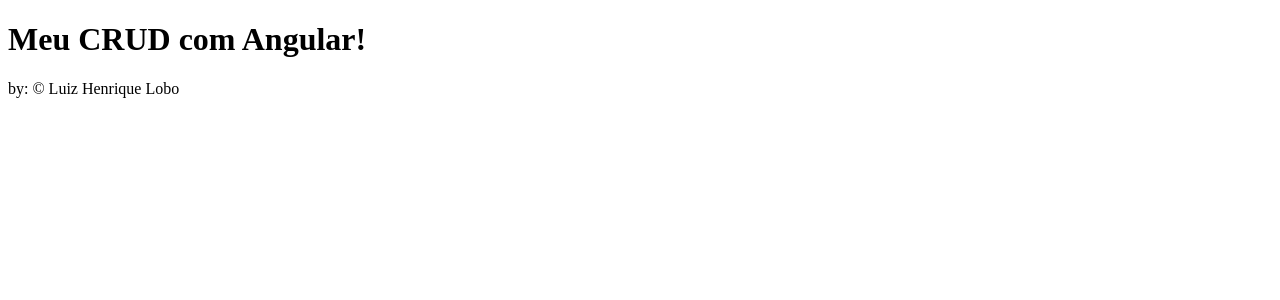
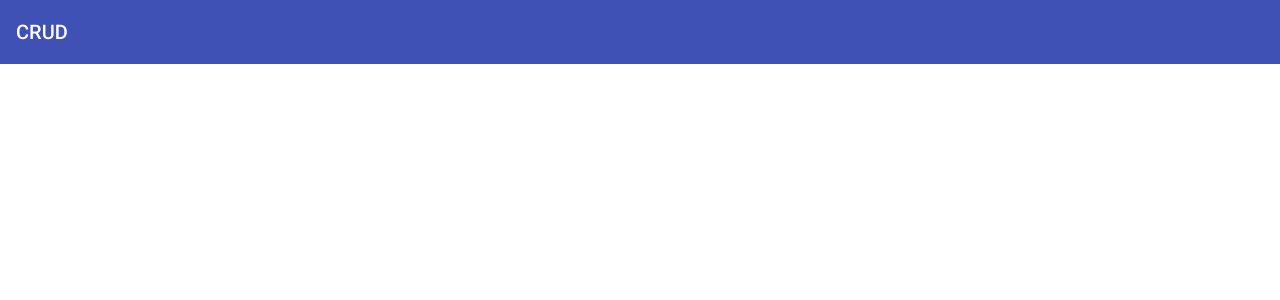
Before and after one commit to LuizHenriqueLobo1/Angular-CRUD, an Angular app: page / in a window 1280 px wide. Shown: the top 300 px of the page. Built offline with nearby package versions, Linux system fonts and the light colour scheme.

Commit message:
Adicionando material e criando componente header

```diff
--- a/angular.json
+++ b/angular.json
@@ -53,6 +53,7 @@
               "src/assets"
             ],
             "styles": [
+              "./node_modules/@angular/material/prebuilt-themes/indigo-pink.css",
               "src/styles.css"
             ],
             "scripts": []
--- a/package.json
+++ b/package.json
@@ -10,10 +10,12 @@
   "private": true,
   "dependencies": {
     "@angular/animations": "~12.2.0",
+    "@angular/cdk": "^12.2.4",
     "@angular/common": "~12.2.0",
     "@angular/compiler": "~12.2.0",
     "@angular/core": "~12.2.0",
     "@angular/forms": "~12.2.0",
+    "@angular/material": "^12.2.4",
     "@angular/platform-browser": "~12.2.0",
     "@angular/platform-browser-dynamic": "~12.2.0",
     "@angular/router": "~12.2.0",
--- a/src/app/app.component.html
+++ b/src/app/app.component.html
@@ -1,2 +1 @@
-<h1>Meu CRUD com Angular!</h1>
-<span>by: &copy; Luiz Henrique Lobo</span>
+<app-header></app-header>
--- /dev/null
+++ b/src/app/components/template/header/header.component.html
@@ -0,0 +1,3 @@
+<mat-toolbar color="primary">
+    <span>CRUD</span>
+</mat-toolbar>
--- /dev/null
+++ b/src/app/components/template/header/header.component.ts
@@ -0,0 +1,15 @@
+import { Component, OnInit } from '@angular/core';
+
+@Component({
+  selector: 'app-header',
+  templateUrl: './header.component.html',
+  styleUrls: ['./header.component.css']
+})
+export class HeaderComponent implements OnInit {
+
+  constructor() { }
+
+  ngOnInit(): void {
+  }
+
+}
--- a/src/index.html
+++ b/src/index.html
@@ -6,8 +6,11 @@
   <base href="/">
   <meta name="viewport" content="width=device-width, initial-scale=1">
   <link rel="icon" type="image/x-icon" href="favicon.ico">
+  <link rel="preconnect" href="https://fonts.gstatic.com">
+  <link href="https://fonts.googleapis.com/css2?family=Roboto:wght@300;400;500&display=swap" rel="stylesheet">
+  <link href="https://fonts.googleapis.com/icon?family=Material+Icons" rel="stylesheet">
 </head>
-<body>
+<body class="mat-typography">
   <app-root></app-root>
 </body>
 </html>
--- a/src/styles.css
+++ b/src/styles.css
@@ -1 +1,4 @@
 /* You can add global styles to this file, and also import other style files */
+
+html, body { height: 100%; }
+body { margin: 0; font-family: Roboto, "Helvetica Neue", sans-serif; }
```
Also changed, not shown: src/app/app.module.ts (+9 -2 lines), src/app/components/template/header/header.component.css (added), 1 other file (tests, documents, lock files or other folders).
